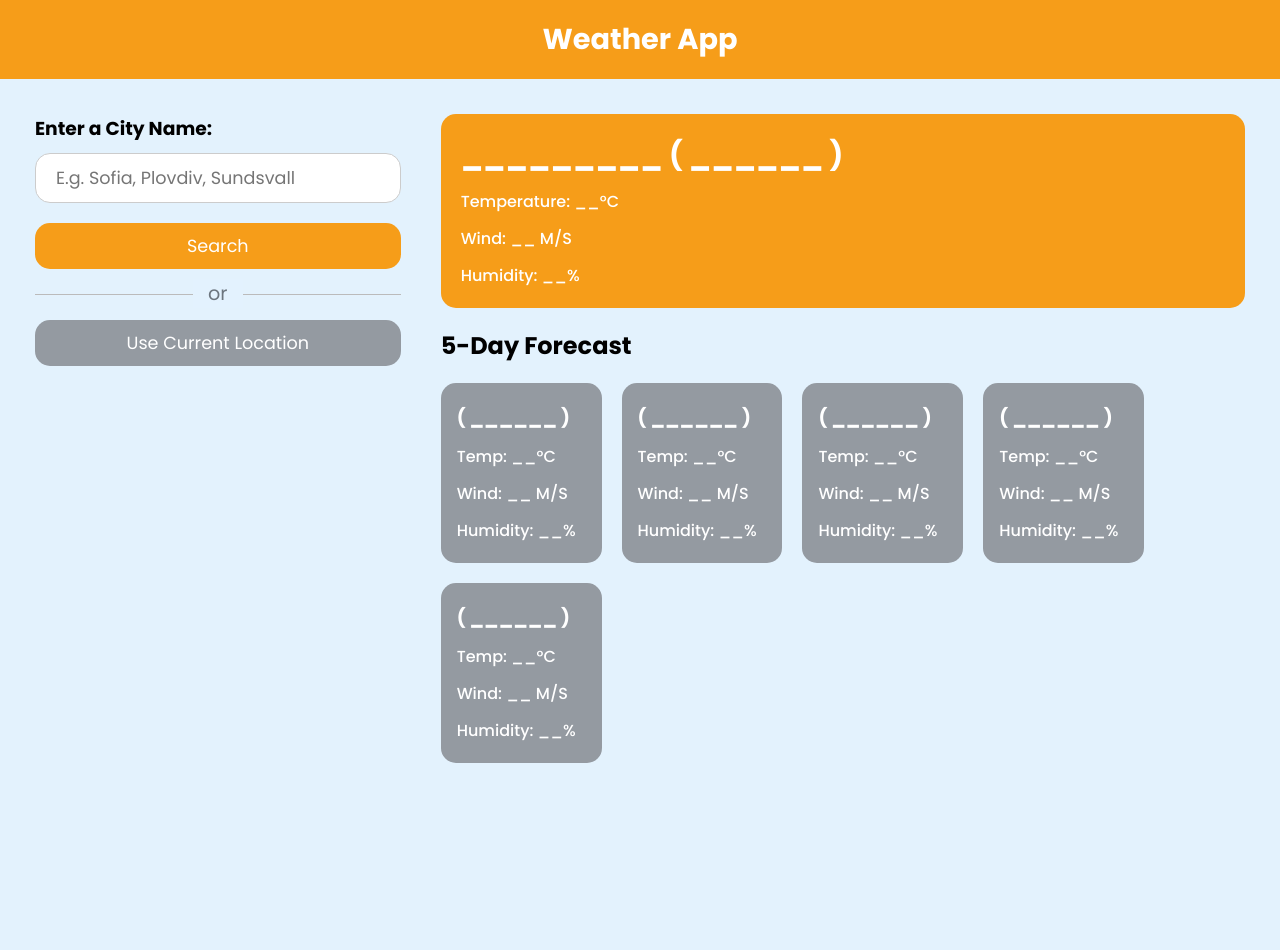
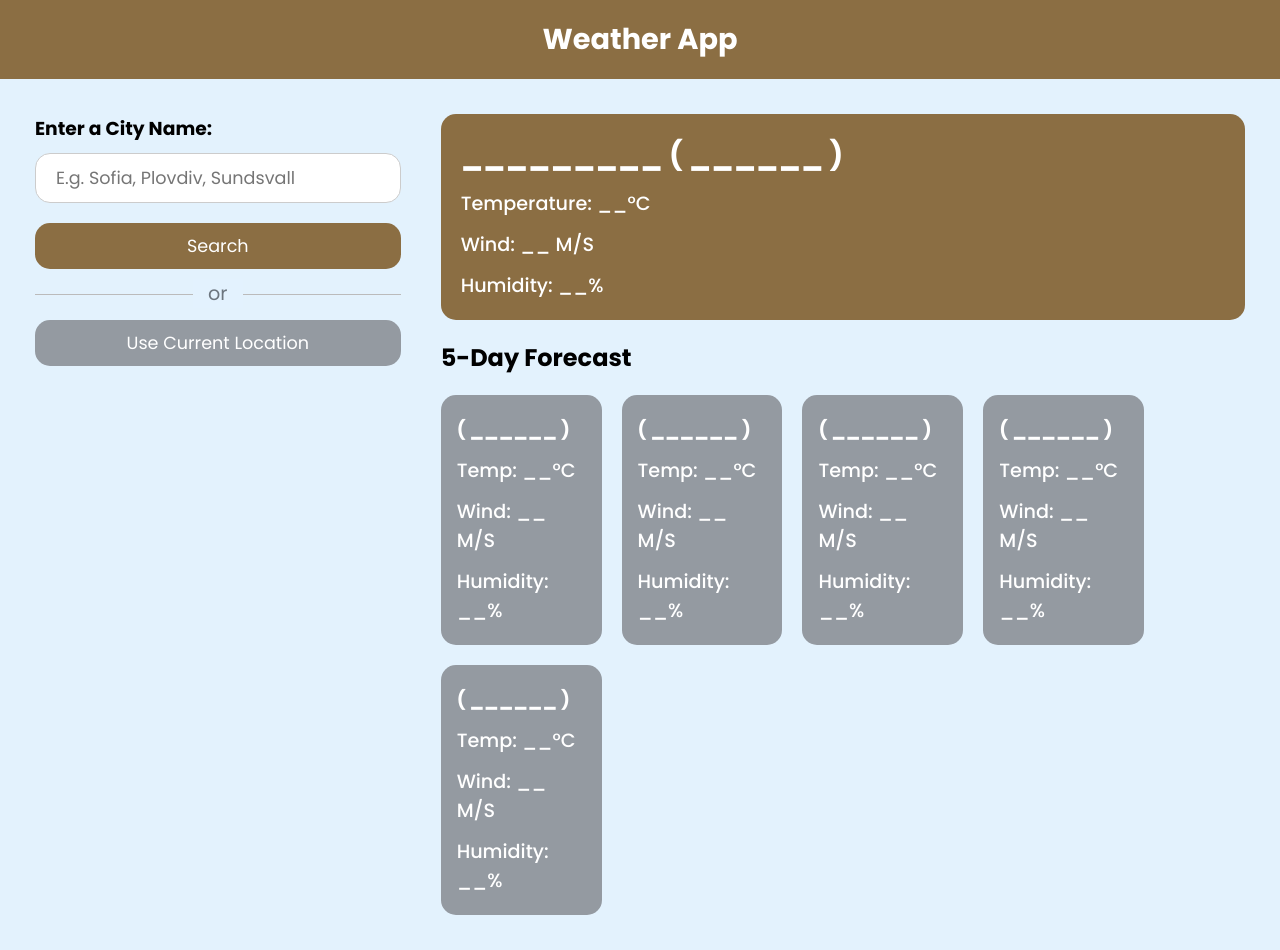
Before and after one commit to rote1400/WeatherApp, a plain HTML site: page index.html in a window 1280 px wide. Before the commit the page ends 800 px from the top, so only its background shows below. Drawn offline with Linux system fonts and the light colour scheme.

Commit message:
new style

```diff
--- a/style.css
+++ b/style.css
@@ -13,7 +13,7 @@ body {
 
 h1 {
     font-size: 1.8rem;
-    background: #f69d19;
+    background: #8b6e43;
     color: #fff;
     padding: 18px 0;
     text-align: center;
@@ -46,7 +46,7 @@ h1 {
     outline: none;
     border: none;
     color: #fff;
-    background: #f69d19;
+    background: #8b6e43;
     border-radius: 15px;
     width: 100%;
     font-size: 1.10rem;
@@ -81,7 +81,7 @@ h1 {
 
 .current-weather {
     color: #fff;
-    background: #f69d19;
+    background: #8b6e43;
     padding: 20px 70px 20px 20px;
     border-radius: 15px;
     display: flex;
@@ -93,7 +93,7 @@ h1 {
 }
 
 .weather-data h4 {
-    font-size: 1rem;
+    font-size: 1.2rem;
     font-weight: 500;
     margin-top: 12px;
 }
```
